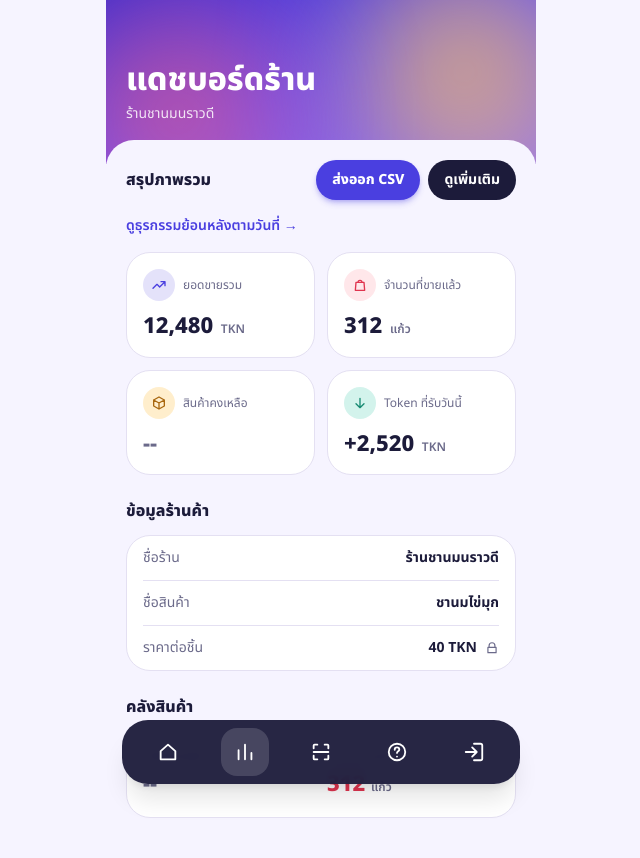
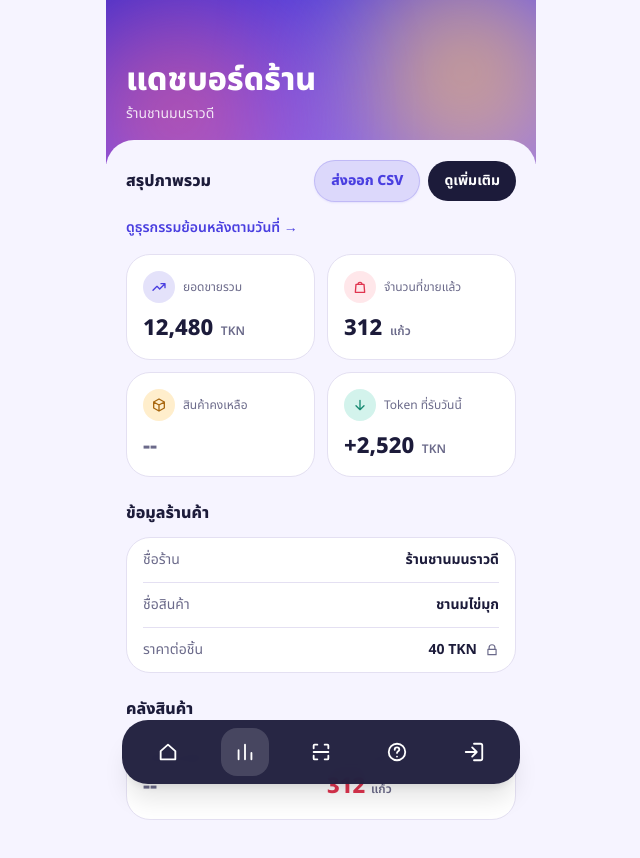
Before and after one commit to waraponlee-dotcom/merchant-app, a Next.js app: page /dashboard in a window 1280 px wide. Shown: the top 858 px of the page, without its empty margins (319-959 px from the left). Built offline with nearby package versions, Linux system fonts and the light colour scheme; no server answers.

Commit message:
feat: update CSV export button styling for better accessibility

```diff
--- a/app/dashboard/page.tsx
+++ b/app/dashboard/page.tsx
@@ -86,7 +86,7 @@ export default function DashboardPage() {
         <div className="flex items-center justify-between">
           <h2 className="text-base font-extrabold">สรุปภาพรวม</h2>
           <div className="flex items-center gap-2">
-            <button type="button" onClick={exportCsv} className="rounded-full bg-brand px-4 py-2.5 text-sm font-extrabold text-white shadow-md shadow-brand/30 transition hover:brightness-105 focus-visible:outline focus-visible:outline-2 focus-visible:outline-offset-2 focus-visible:outline-brand active:scale-95">ส่งออก CSV</button>
+            <button type="button" onClick={exportCsv} className="rounded-full border border-brand/20 bg-brand/15 px-4 py-2.5 text-sm font-extrabold text-brand shadow-sm shadow-brand/10 transition hover:bg-brand/20 focus-visible:outline focus-visible:outline-2 focus-visible:outline-offset-2 focus-visible:outline-brand active:scale-95">ส่งออก CSV</button>
             <Link href="/dashboard/detail" className="rounded-full bg-ink px-4 py-2.5 text-sm font-bold text-white transition active:scale-95">ดูเพิ่มเติม</Link>
           </div>
         </div>
```
